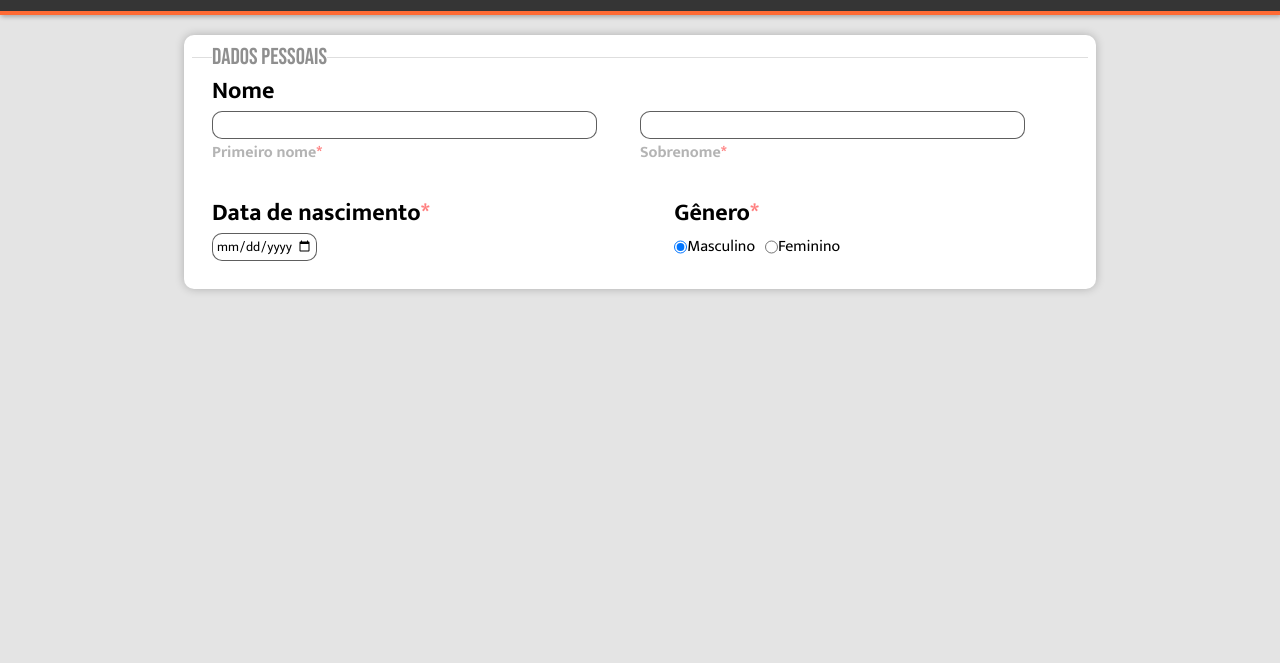
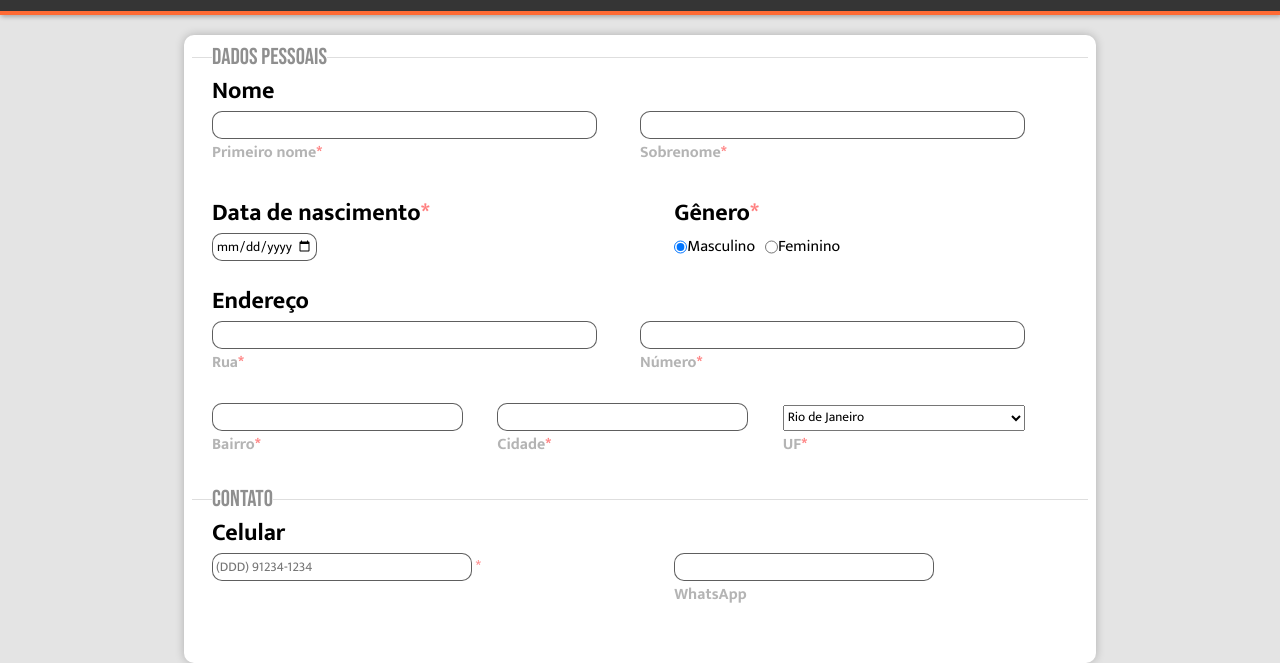
Before and after one commit to jpsantosss/form, a website: page index.html in a window 1280 px wide. Shown: the part 139-802 px from the top of the page. Drawn offline with nearby package versions, Linux system fonts and the light colour scheme.

Commit message:
input endereco corrigido

```diff
--- a/index.html
+++ b/index.html
@@ -45,17 +45,17 @@
                                     <label for="genero-fem">Feminino</label>
                                 </div>
                         </div>
-                    </div><!--
+                    </div>
                     <h2 class="subtitulo">Endereço</h2>
                         <div class="grupo-input">
                             <div class="input-item">
-                                <input type="text" name="endereco-rua" id="endereco-rua" size="100" required>
+                                <input type="text" name="endereco-rua" id="endereco-rua" class="input-50" required>
                                 <label for="endereco-rua">
                                     <p class="indice">Rua<span style="color: rgb(255, 127, 127);">*</span></p>
                                 </label>
                             </div>
                             <div class="input-item">
-                                <input type="number" name="endereco-num" id="endereco-num" required>
+                                <input type="number" name="endereco-num" id="endereco-num" class="input-50" required>
                                 <label for="endereco-num">
                                     <p class="indice">Número<span style="color: rgb(255, 127, 127);">*</span></p>
                                 </label>
@@ -63,19 +63,19 @@
                         </div>
                         <div class="grupo-input">
                             <div class="input-item">
-                                <input type="text" name="endereco-bairro" id="endereco-bairro" size="35" required>
+                                <input type="text" name="endereco-bairro" id="endereco-bairro" class="input-30" required>
                                 <label for="endereco-bairro">
                                     <p class="indice">Bairro<span style="color: rgb(255, 127, 127);">*</span></p>
                                 </label>
                             </div>
                             <div class="input-item">
-                                <input type="text" name="endereco-cidade" id="endereco-cidade" size="35" required>
+                                <input type="text" name="endereco-cidade" id="endereco-cidade" class="input-30" required>
                                 <label for="endereco-cidade">
                                     <p class="indice">Cidade<span style="color: rgb(255, 127, 127);">*</span></p>
                                 </label>
                             </div>
                             <div class="input-item">
-                                <select name="endereco-estado" id="endereco-estado" style="width: 200px;">
+                                <select name="endereco-estado" id="endereco-estado" class="input-30">
                                     <optgroup label="Região Sudeste">
                                         <option value="ES">Espírito Santo</option>
                                         <option value="MG">Minas Gerais</option>
@@ -133,7 +133,7 @@
                                 <p class="indice">WhatsApp</p>
                             </label>
                         </div>
-                    </div>
+                    </div> <!--
                     <div class="grupo-input-c">
                         <h2>Email<span style="color: rgb(255, 127, 127);">*</span></h2>
                         <input type="email" name="contato-email" id="contato-email" size="100" required>
--- a/script.js
+++ b/script.js
@@ -18,7 +18,7 @@ function verificarCampos() {
     }
 }
 function formatarTelefone(input) {
-    var numeroTelefone = input.value.replace(/\D/g, '');//'input.value' obtém o valor atual do campo de entrada, '.replace('/\D/g')' usa uma expressão regular para substituir todos os caracteres não numéricos ('\D') por uma string vazia (' ').
+    var numeroTelefone = input.value.replace(/\D/g,'');//'input.value' obtém o valor atual do campo de entrada, '.replace('/\D/g')' usa uma expressão regular para substituir todos os caracteres não numéricos ('\D') por uma string vazia (' ').
     // '\D' corresponde a qualquer caractere não numérico.
     // 'g' indica que a substituição deve ser feita globalmente
 
--- a/style.css
+++ b/style.css
@@ -71,6 +71,9 @@ input:focus{
 }
 .input-50{
     width: 88%;
+}
+.input-30{
+    width: 85%;
 }
 .grupo-input{
     display: flex;
```
